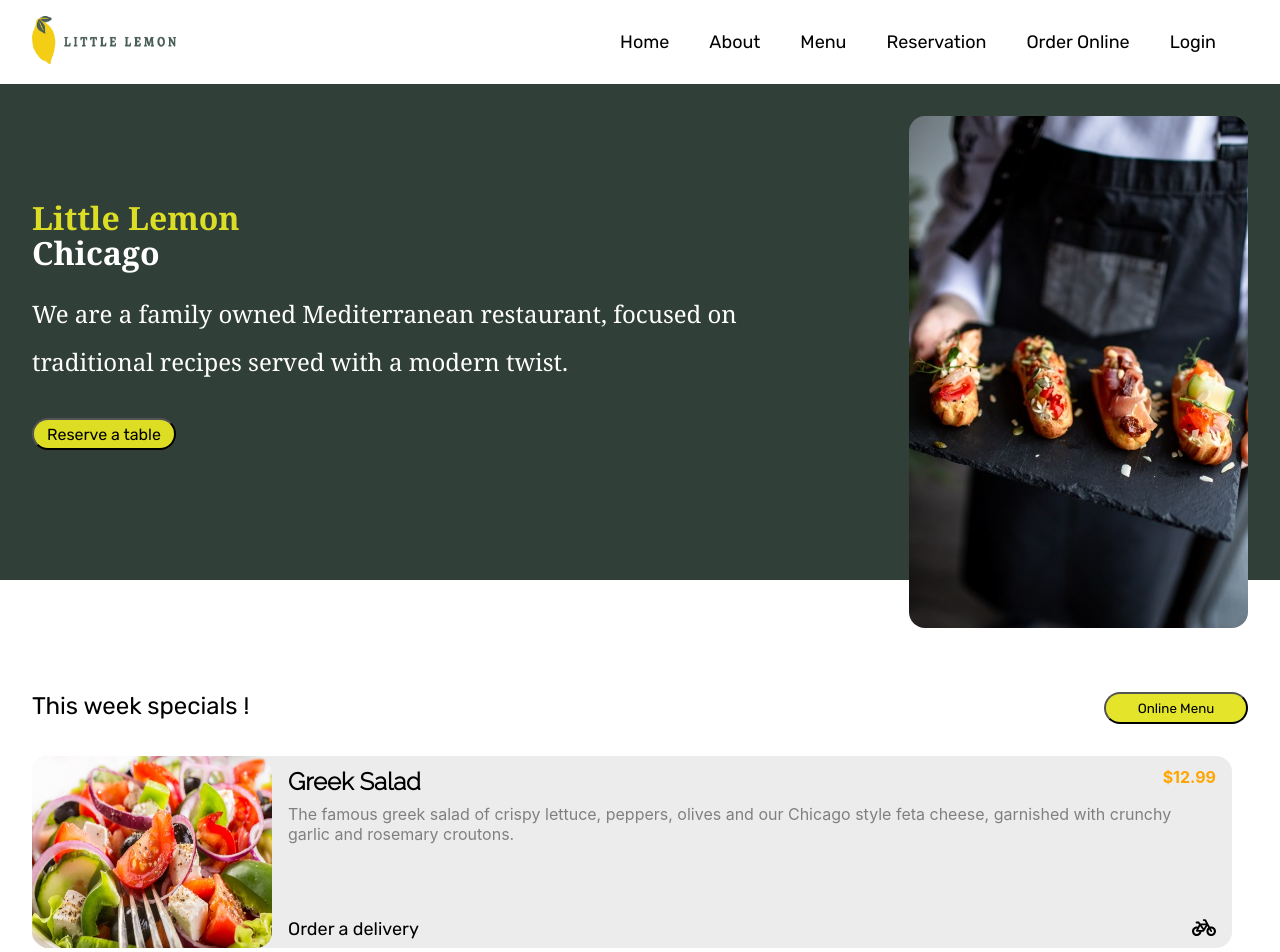
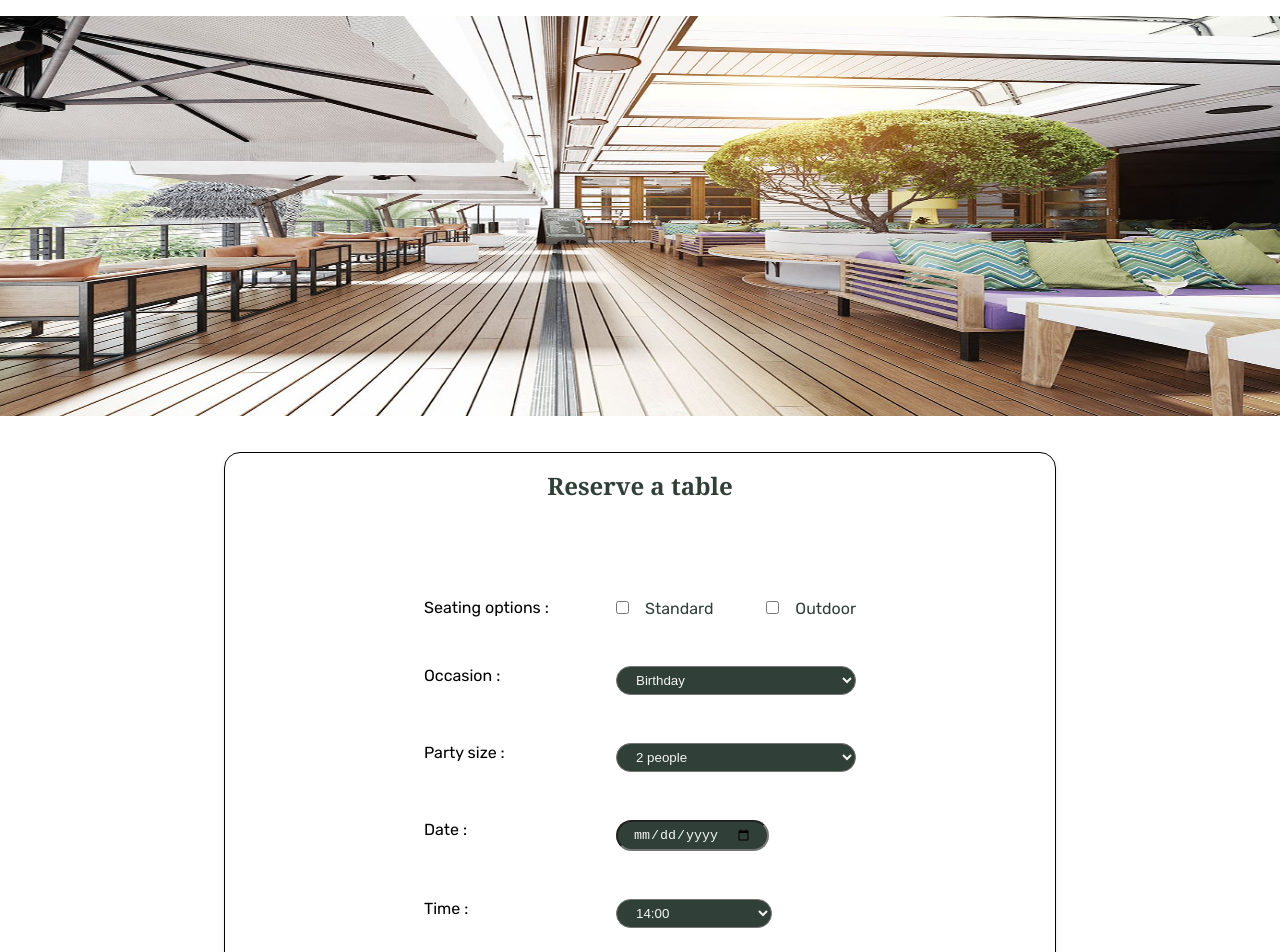
Before and after one commit to Nadia-Amz/little-lemon-web, a React (Create React App) app: page /reservation in a window 1280 px wide. Shown: the top 952 px of the page. Built offline with nearby package versions, Linux system fonts and the light colour scheme.

Commit message:
commited13

```diff
--- a/src/App.js
+++ b/src/App.js
@@ -9,8 +9,7 @@ import Reservation from './components/Reservation';
 
 
 function App() {
-  const [selectedHour, setSelectedHour] = useState('14:00');
-
+  const [availableTimes, setAvailableTimes] = useState('14:00');
   return (
     <Router>
       <Routes>
@@ -19,9 +18,8 @@ function App() {
       <Route path="/reservationpage" element={<Reservationpage/>}/>
       <Route path="/confirmationpage" element={<Confirmationpage/>}></Route>
       <Route path="/confirmedpage" element={<Confirmedpage/>}></Route>
+      <Route path='/reservation' element={<Reservation availableTimes={availableTimes} setAvailableTimes={setAvailableTimes}/>}></Route>
       </Routes>
-      <Reservation selectedHour={selectedHour} setSelectedHour={setSelectedHour}/>
-
     </Router>
 
   );
--- a/src/components/Reservation.js
+++ b/src/components/Reservation.js
@@ -1,33 +1,31 @@
-import React, {  useState } from "react";
-import {useNavigate} from 'react-router-dom';
+import React, { useState } from "react";
+import { useNavigate } from 'react-router-dom';
 import restaurant from "../images/restaurant.jpg";
 import '../components/css/Style.css';
 
-
-
-const Reservation = ({selectedHour, setSelectedHour}) => {
-  console.log(selectedHour);
+const Reservation = ({ availableTimes, setAvailableTimes }) => {
+  console.log(setAvailableTimes);
 
   const hours = [
 
-    { label : '14:00', value: '14:00'},
-    { label : '15:00', value: '15:00'},
-    { label : '16:00', value: '16:00'},
-    { label : '17:00', value: '17:00'},
-    { label : '18:00', value: '18:00'},
-    { label : '19:00', value: '19:00'},
-    { label : '20:00', value: '20:00'},
-    { label : '21:00', value: '21:00'},
-    { label : '22:00', value: '22:00'},
+    { label: '14:00', value: '14:00' },
+    { label: '15:00', value: '15:00' },
+    { label: '16:00', value: '16:00' },
+    { label: '17:00', value: '17:00' },
+    { label: '18:00', value: '18:00' },
+    { label: '19:00', value: '19:00' },
+    { label: '20:00', value: '20:00' },
+    { label: '21:00', value: '21:00' },
+    { label: '22:00', value: '22:00' },
 
   ];
 
   const [selectedOccasion, setSelectedOccasion] = useState('birthday');
   const [selectedPartysize, setSelectedPartysize] = useState('2people');
-  const [selectedYear, setSelectedYear] = useState('2023');
-  const [selectedMonth, setSelectedMonth] = useState('1');
-  const [selectedDay, setSelectedDay] = useState('01');
-  // const [selectedHour, setSelectedHour] = useState('14:00');
+  const [selectedDate, setSelectedDate] = useState('');
+  // const [selectedYear, setSelectedYear] = useState('2023');
+  // const [selectedMonth, setSelectedMonth] = useState('1');
+  // const [selectedDay, setSelectedDay] = useState('01');
 
   const handleOccasionChange = (event) => {
     setSelectedOccasion(event.target.value);
@@ -37,21 +35,24 @@ const Reservation = ({selectedHour, setSelectedHour}) => {
     setSelectedPartysize(event.target.value);
   };
 
-  const handleYearChange = (event) => {
-    setSelectedYear(event.target.value);
+  const handleDateChange = (event) => {
+    setSelectedDate(event.target.value);
   };
+  // const handleYearChange = (event) => {
+  // setSelectedYear(event.target.value);
+  //  };
 
-  const handleMonthChange = (event) => {
-    setSelectedMonth(event.target.value);
-  };
+  //  const handleMonthChange = (event) => {
+  //    setSelectedMonth(event.target.value);
+  //  };
 
-  const handleDayChange = (event) => {
-    setSelectedDay(event.target.value);
-  };
+  //  const handleDayChange = (event) => {
+  //    setSelectedDay(event.target.value);
+  //  };
 
   const handleHourChange = (event) => {
     console.log('New Hour:', event.target.value);
-    // setSelectedHour(event.target.value);
+    // setAvailableTimes(event.target.value);
   };
 
   const [errorMessage, setErrorMessage] = React.useState("");
@@ -88,7 +89,7 @@ const Reservation = ({selectedHour, setSelectedHour}) => {
   };
 
   const navigate = useNavigate();
-  const navigateToConfirmationpage =() =>{
+  const navigateToConfirmationpage = () => {
     navigate('/confirmationpage');
   };
 
@@ -157,7 +158,17 @@ const Reservation = ({selectedHour, setSelectedHour}) => {
           <div className="date">
             <label className="labels" htmlFor="year">Date :</label>
             <div className="dropdowndate">
-              <select id="year" value={selectedYear} onChange={handleYearChange}>
+              <input
+                type="date"
+                id="datePicker"
+                name="datePicker"
+                value={selectedDate}
+                onChange={handleDateChange}
+                placeholder="--Select a date--"
+              />
+
+
+              {/* <select id="year" value={selectedYear} onChange={handleYearChange}>
                 <option value="2023">2023</option>
                 <option value="2024">2024</option>
                 <option value="2025">2025</option>
@@ -211,20 +222,20 @@ const Reservation = ({selectedHour, setSelectedHour}) => {
                 <option value="29">29</option>
                 <option value="30">30</option>
                 <option value="31">31</option>
-              </select>
+              </select>  */}
             </div>
           </div>
 
           <div className="hour">
             <label className="labels" htmlFor="hour">Time :</label>
             <div className="dropdownhour">
-              <select id="hour" value={selectedHour} onChange={handleHourChange}>
-                <option value = "Select an hour">--Select an hour--</option>
+              <select id="hour" value={availableTimes} onChange={handleHourChange}>
+                <option value="Select an hour">--Select an hour--</option>
                 {hours.map((hour) => (
                   <option key={hour.value} value={hour.value}>
                     {hour.label}
-              </option>
-               ))}
+                  </option>
+                ))}
 
               </select>
             </div>
--- a/src/components/css/Style.css
+++ b/src/components/css/Style.css
@@ -369,7 +369,7 @@ a:hover {
 
 .Occasion select,
 .Party select,
-.date select,
+.date input,
 .hour select{
     padding: 5px 15px;
     border-radius: 16px;
@@ -387,6 +387,7 @@ a:hover {
 .dropdowndate{
     display: flex;
     flex-direction: row;
+
 }
 .dropdownhour{
     display: flex;
```
